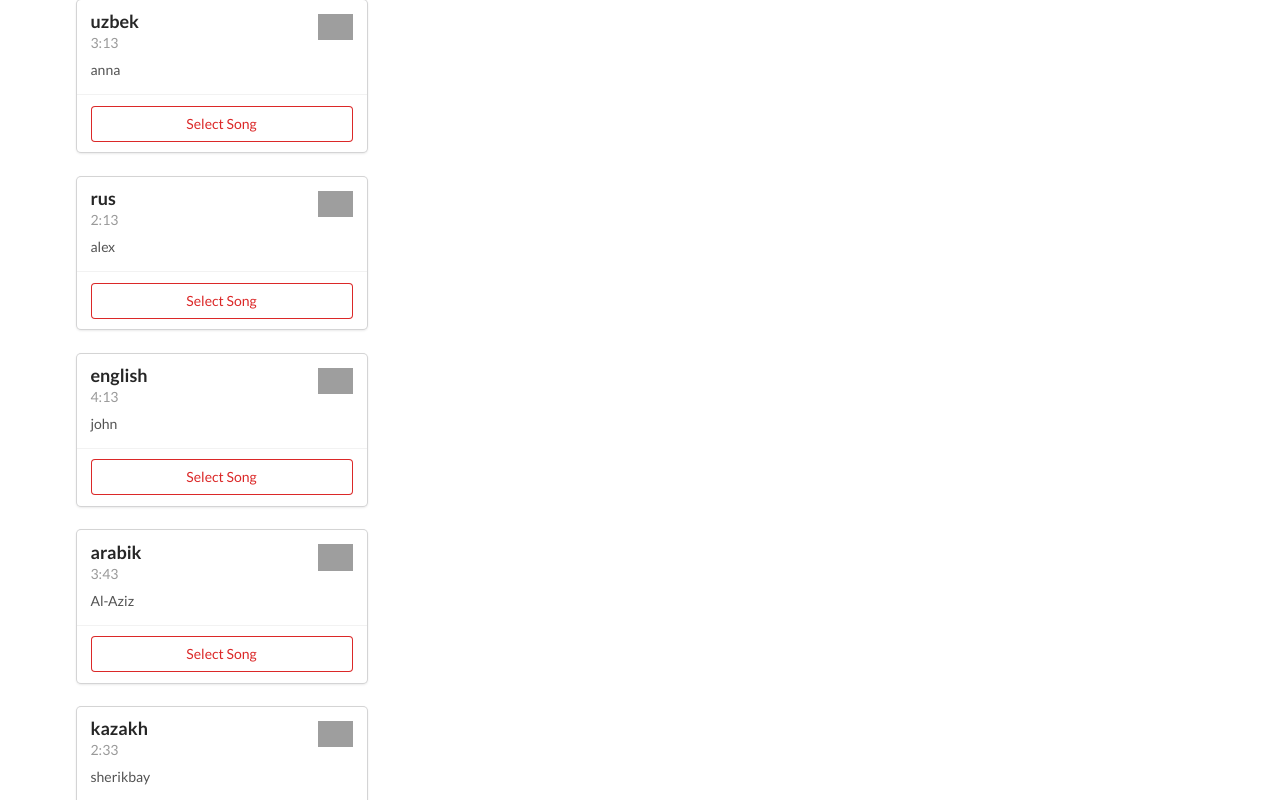
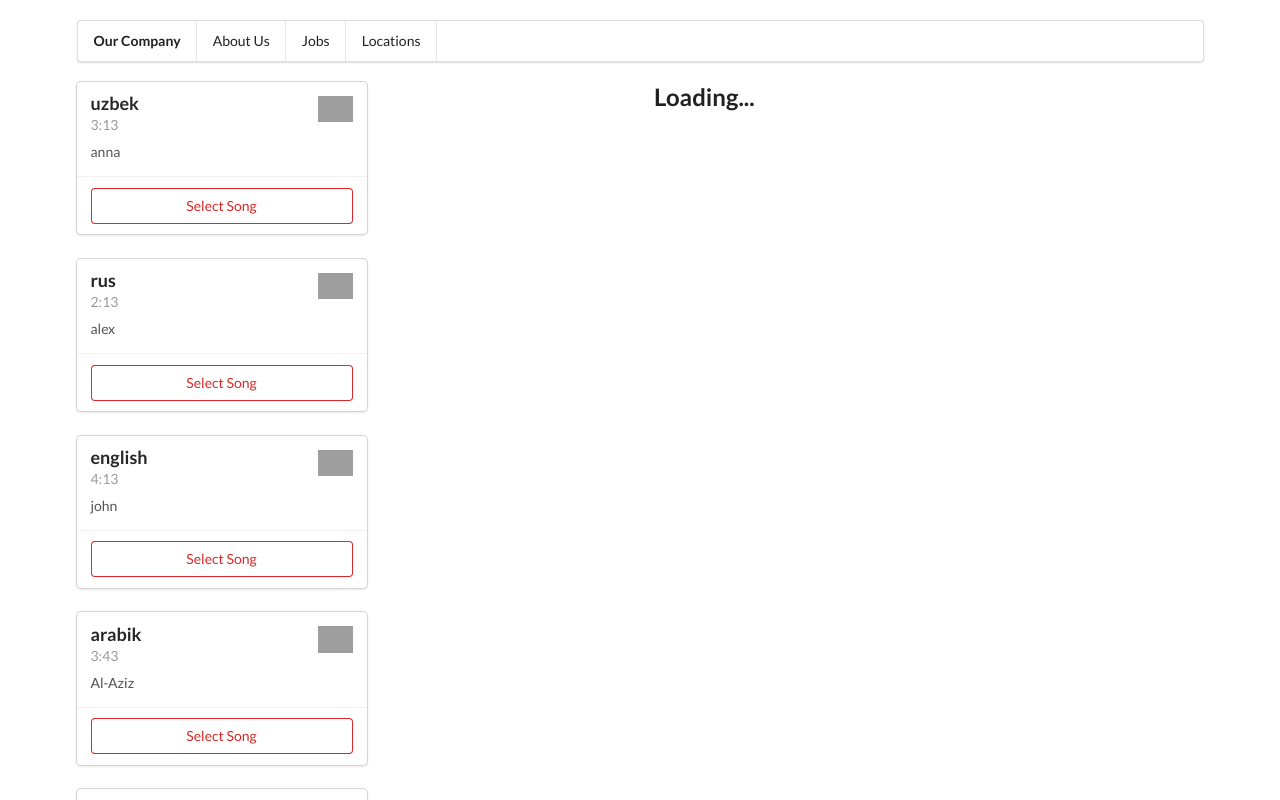
Before and after one commit to MJafar777/Redux_First_lesson, a React (Create React App) app: page / in a window 1280 px wide. Shown: the top 800 px of the page. Built offline with nearby package versions, Linux system fonts and the light colour scheme; grey boxes are pictures that could not be loaded.

Commit message:
create menu header

```diff
--- a/src/components/App.js
+++ b/src/components/App.js
@@ -1,17 +1,26 @@
 import React from "react";
 import SongDetail from "./SongDetail";
 import SongList from "./SongList";
-
+import Header from "./Header";
 const App = (props) => {
   // console.log(props);
   return (
-    <div className="ui grid container">
-      <div className="eight wide column">
-        <SongList />
+    <>
+      <div
+        className="ui container"
+        style={{ marginTop: "20px", marginBottom: "20px" }}
+      >
+        <Header />
       </div>
-
-      <SongDetail />
-    </div>
+      <div className="ui grid container">
+        <div className="eight wide column">
+          <SongList />
+        </div>
+        <div className="eight wide column">
+          <SongDetail />
+        </div>
+      </div>
+    </>
   );
 };
 
--- /dev/null
+++ b/src/components/Header.js
@@ -0,0 +1,16 @@
+import React from "react";
+
+const Header = () => {
+  return (
+    <div>
+      <div className="ui menu">
+        <div className="header item">Our Company</div>
+        <a href="/" className="item">About Us</a>
+        <a href="/" className="item">Jobs</a>
+        <a href="/" className="item">Locations</a>
+      </div>
+    </div>
+  );
+};
+
+export default Header;
--- a/src/components/SongDetail.js
+++ b/src/components/SongDetail.js
@@ -1,13 +1,49 @@
-import React, { Component } from 'react';
+import { render } from "@testing-library/react";
+import React, { Component } from "react";
+import { connect } from "react-redux";
 
 class SongDetail extends Component {
+  renderDetail = () => {
+    console.log(this.props);
+
+    if (this.props.selectedSong.name) {
+      return (
+        <>
+          <div Name="ui card">
+            <div Name="image">
+              <img
+                src="https://play.google.com/store/apps/details?id=com.tedrasoft.music.maker&hl=ru&gl=KR"
+                alt=""
+              />
+            </div>
+            <div Name="content">
+              <a href="/" Name="header">
+                {this.props.selectedSong.name}
+              </a>
+              <div Name="meta">
+                <span Name="date">{this.props.selectedSong.time}</span>
+              </div>
+              <div Name="description">{this.props.selectedSong.author}</div>
+            </div>
+            <div Name="extra content">
+              <a href="/">
+                <i Name="user icon"></i>
+                22 Friends
+              </a>
+            </div>
+          </div>
+        </>
+      );
+    } else {
+      return <h2>Loading...</h2>;
+    }
+  };
   render() {
-    return (
-      <div>
-
-      </div>
-    );
+    return <>{this.renderDetail()}</>;
   }
 }
 
-export default SongDetail;
+const getMyState = (state) => {
+  return state;
+};
+export default connect(getMyState)(SongDetail);
--- a/src/components/SongList.js
+++ b/src/components/SongList.js
@@ -1,8 +1,10 @@
 import React from "react";
 // import reactRedux from "react-redux";
 import { connect } from "react-redux";
+import index from "../actions/index";
 const SongList = (props) => {
   console.log(props);
+
   const renderList = () => {
     return props.songList.map((val) => {
       return (
@@ -18,7 +20,14 @@ const SongList = (props) => {
           </div>
           <div className="extra content">
             <div className="ui two buttons">
-              <div className="ui basic red button">Select Song</div>
+              <div
+                onClick={() => {
+                  props.index(val);
+                }}
+                className="ui basic red button"
+              >
+                Select Song
+              </div>
             </div>
           </div>
         </div>
@@ -35,4 +44,4 @@ const SongList = (props) => {
 const getMyState = (state) => {
   return state;
 };
-export default connect(getMyState)(SongList);
+export default connect(getMyState, { index })(SongList);
```
